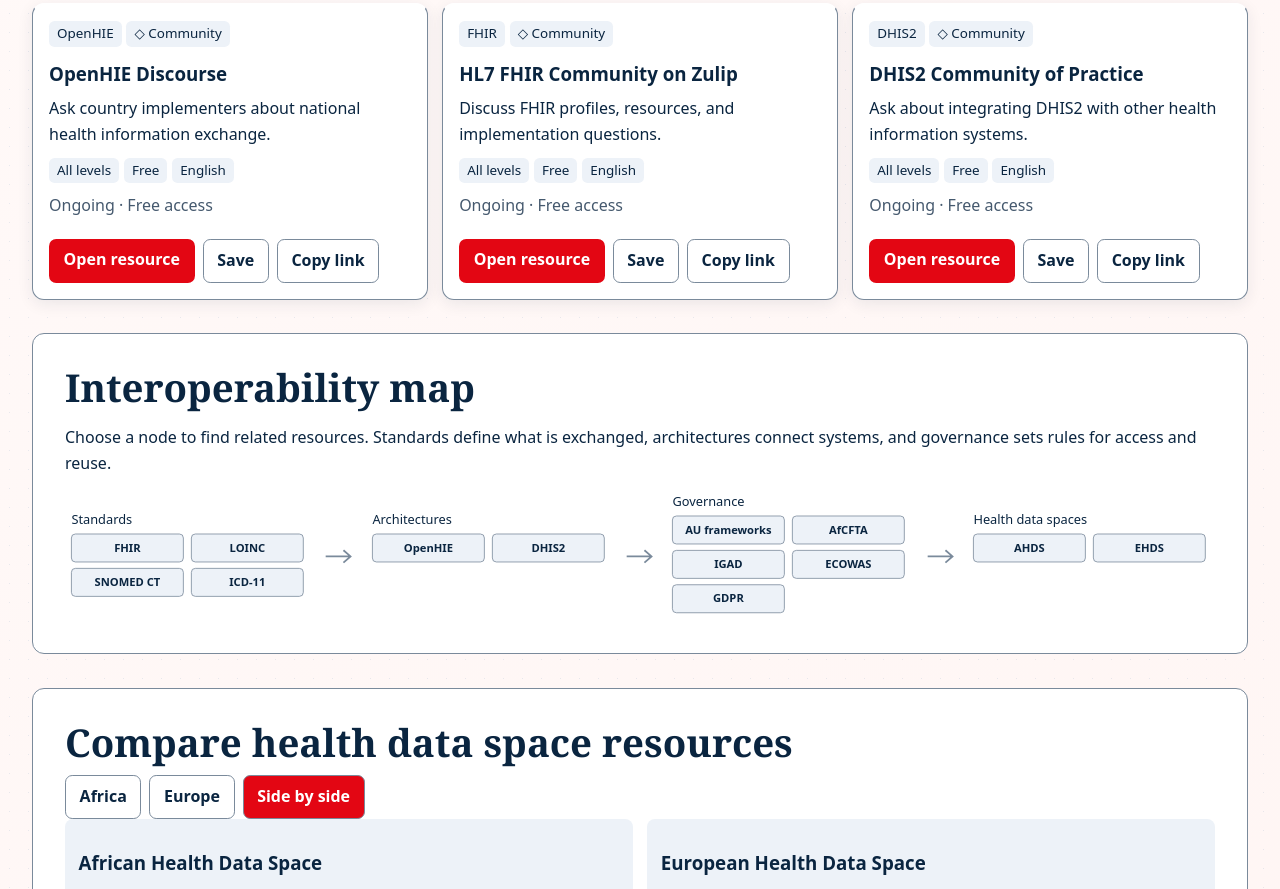
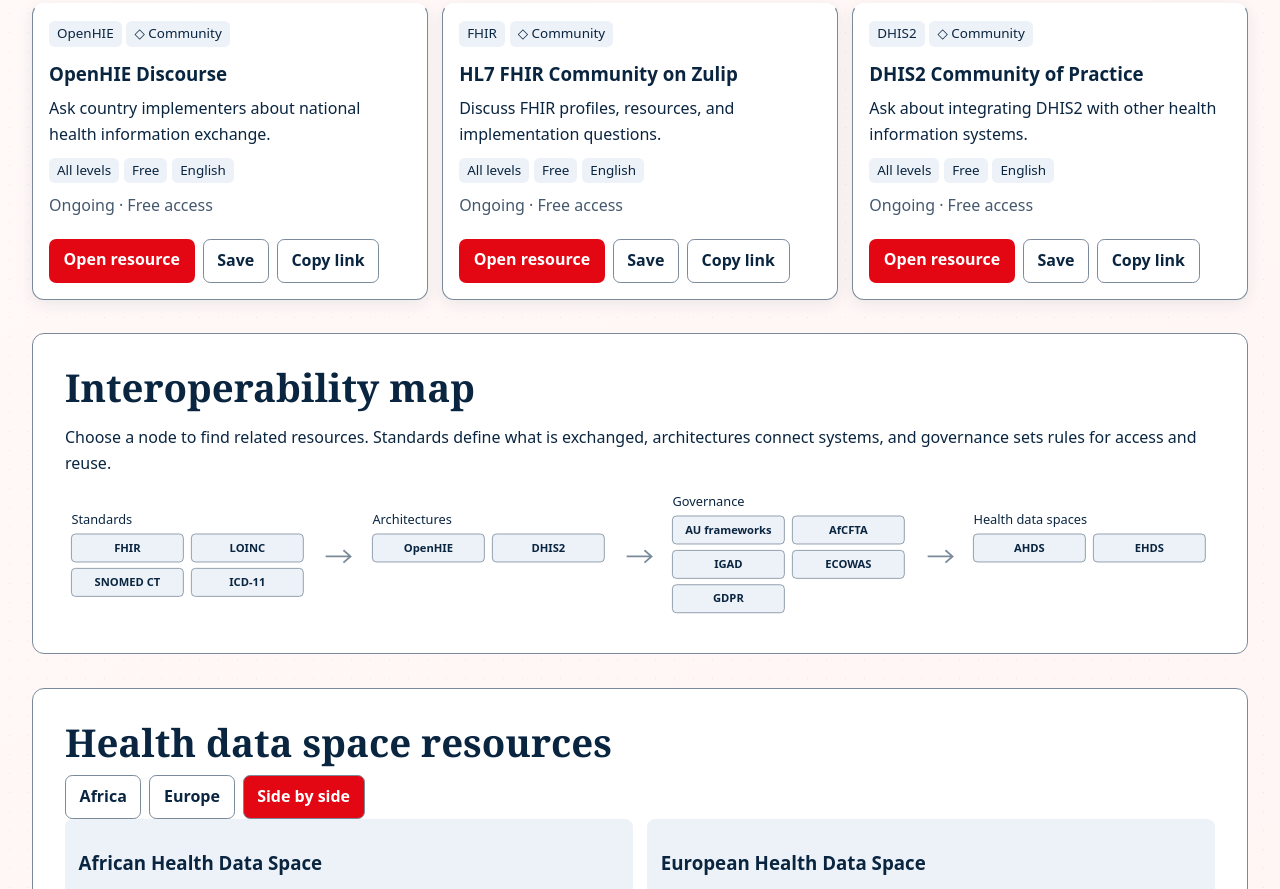
Before and after one commit to Digital-Health-Africa-Project/learn-digital-health-and-interoperability, a plain HTML site: page index.html in a window 1280 px wide. Shown: the part 11111-12000 px from the top of the page. Drawn offline with Linux system fonts and the light colour scheme.

Commit message:
Update index.html

```diff
--- a/index.html
+++ b/index.html
@@ -89,7 +89,7 @@
   </section>
 
   <section id="comparison" class="panel" aria-labelledby="compare-title">
-    <h2 id="compare-title">Compare health data space resources</h2>
+    <h2 id="compare-title">Health data space resources</h2>
     <div class="chips" id="compare-controls" aria-label="Comparison layout">
       <button data-compare="Africa" aria-pressed="false">Africa</button>
       <button data-compare="Europe" aria-pressed="false">Europe</button>
```
